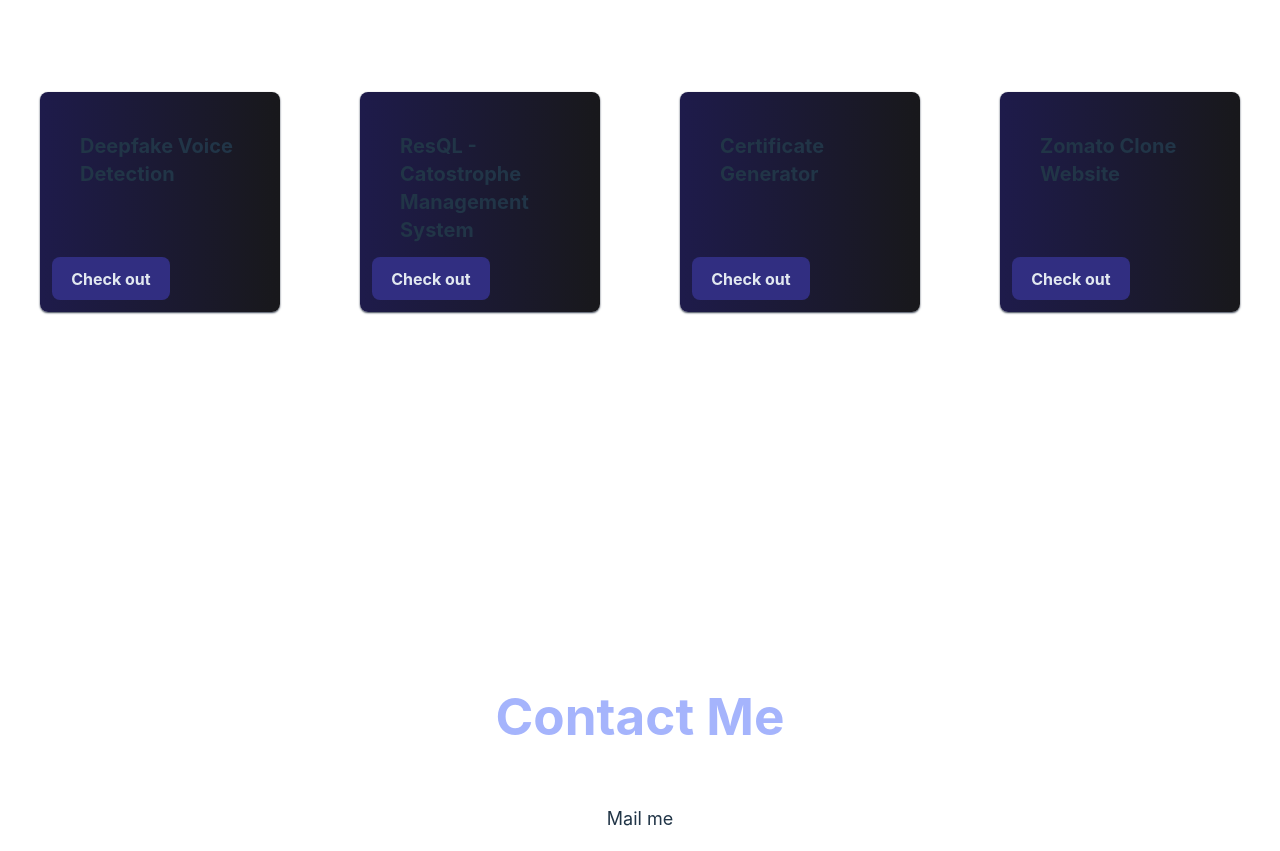
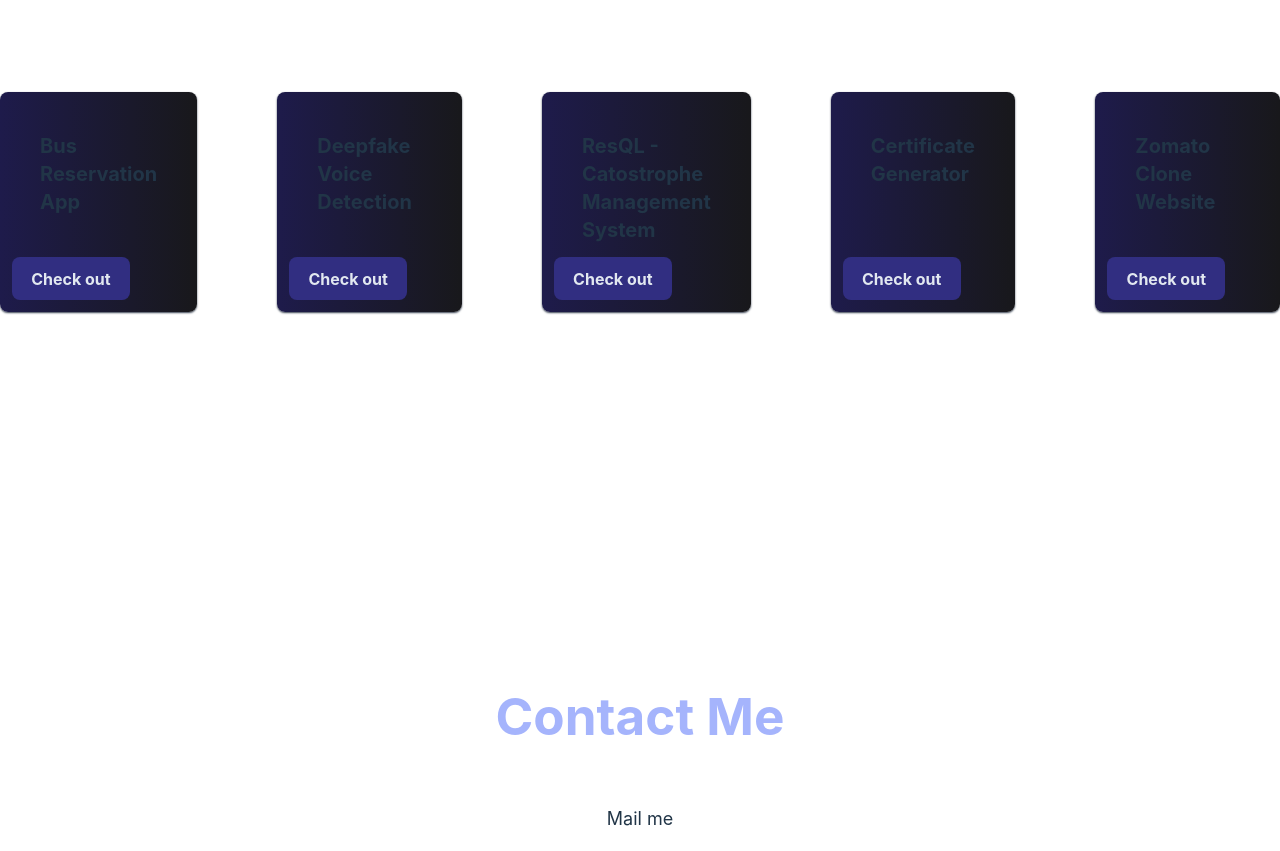
Before and after one commit to rohancs127/rohan-portfolio, a React (Vite) app: page / in a window 1280 px wide. Shown: the part 2683-3534 px from the top of the page. Built offline with nearby package versions, Linux system fonts and the light colour scheme.

Commit message:
add bus reservation app to project list

```diff
--- a/src/Pages/Project.jsx
+++ b/src/Pages/Project.jsx
@@ -10,6 +10,10 @@
         </h1>
       </div>
       <div className="flex gap-20 justify-center mt-14 max-sm:flex-col max-sm:items-center">
+      <ProjectCard
+          projectName="Bus Reservation App"
+          projectLink="https://github.com/rohancs127/Bus-Reservation-App"
+        />
         <ProjectCard
           projectName="Deepfake Voice Detection"
           projectLink="https://github.com/rohancs127/Deepfake_voice_detection"
```
